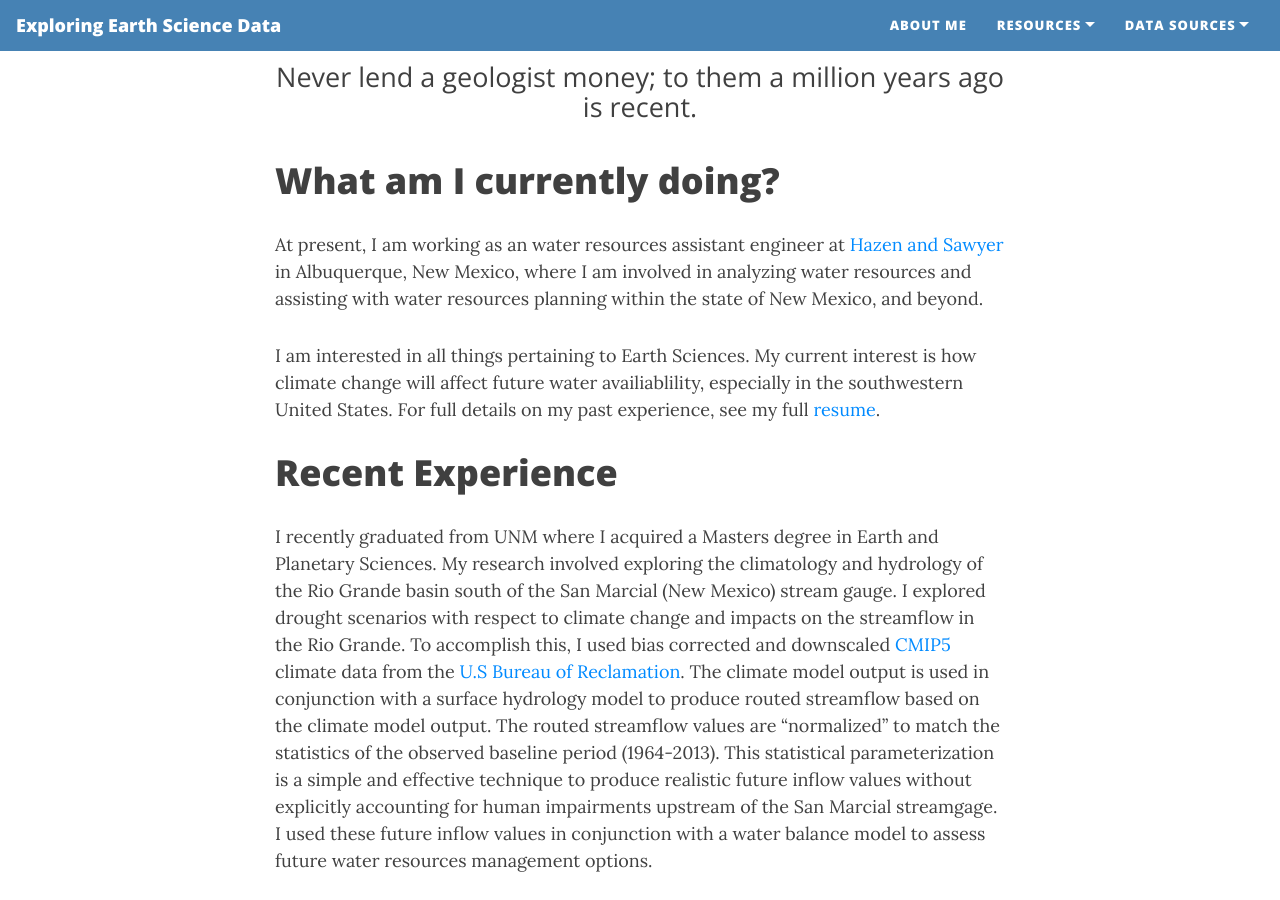
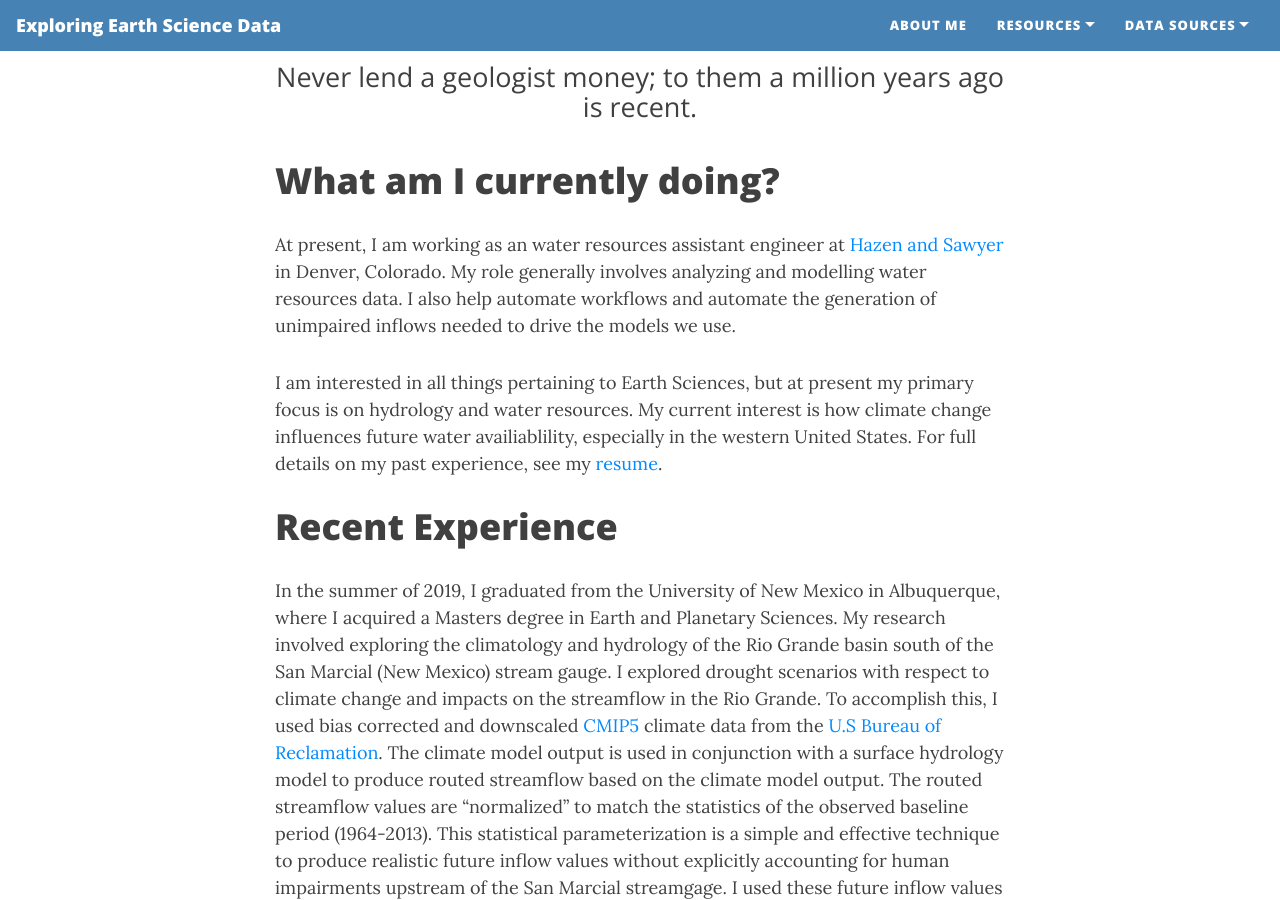
Before and after one commit to nolantownsend/nolantownsend.github.io, a Jekyll site: the page built from aboutme.md, in a window 1280 px wide and 900 px high, scrolled down 192 px. Built offline with Jekyll 4.4.1, drawn with Linux system fonts in a browser that asks for light colours; nearby versions of some CDN libraries.

Commit message:
Update aboutme up to April, 2022

```diff
--- a/aboutme.md
+++ b/aboutme.md
@@ -5,12 +5,12 @@ subtitle: Never lend a geologist money; to them a million years ago is recent.
 ---
 
 # What am I currently doing?
-At present, I am working as an water resources assistant engineer at [Hazen and Sawyer](https://www.hazenandsawyer.com/) in Albuquerque, New Mexico, where I am involved in analyzing water resources and assisting with water resources planning within the state of New Mexico, and beyond.
+At present, I am working as an water resources assistant engineer at [Hazen and Sawyer](https://www.hazenandsawyer.com/) in Denver, Colorado. My role generally involves analyzing and modelling water resources data.  I also help automate workflows and automate the generation of unimpaired inflows needed to drive the models we use.
 
-I am interested in all things pertaining to Earth Sciences.  My current interest is how climate change will affect future water availiablility, especially in the southwestern United States.  For full details on my past experience, see my full [resume](https://drive.google.com/file/d/11x2x3UTb03kDQmqOKLItCYpowo4Przh9/preview).
+I am interested in all things pertaining to Earth Sciences, but at present my primary focus is on hydrology and water resources.  My current interest is how climate change influences future water availiablility, especially in the western United States.  For full details on my past experience, see my [resume](https://drive.google.com/file/d/1ueDzAypykCTIwl4FU_-G_kzlUfSKcp8C/view?usp=sharing).
 
 # Recent Experience
-I recently graduated from UNM where I acquired a Masters degree in Earth and Planetary Sciences.  My research involved exploring the climatology and hydrology of the Rio Grande basin south of the San Marcial (New Mexico) stream gauge.  I explored drought scenarios with respect to climate change and impacts on the streamflow in the Rio Grande. To accomplish this, I used bias corrected and downscaled  [CMIP5](https://pcmdi.llnl.gov/mips/cmip5/data-portal.html) climate data from the [U.S Bureau of Reclamation](https://gdo-dcp.ucllnl.org/downscaled_cmip_projections/dcpInterface.html#Welcome).  The climate model output is used in conjunction with a surface hydrology model to produce routed streamflow based on the climate model output.  The routed streamflow values are “normalized” to match the statistics of the observed baseline period (1964-2013).  This statistical parameterization is a simple and effective technique to produce realistic future inflow values without explicitly accounting for human impairments upstream of the San Marcial streamgage.  I used these future inflow values in conjunction with a water balance model to assess future water resources management options.
+In the summer of 2019, I graduated from the University of New Mexico in Albuquerque, where I acquired a Masters degree in Earth and Planetary Sciences.  My research involved exploring the climatology and hydrology of the Rio Grande basin south of the San Marcial (New Mexico) stream gauge.  I explored drought scenarios with respect to climate change and impacts on the streamflow in the Rio Grande. To accomplish this, I used bias corrected and downscaled  [CMIP5](https://pcmdi.llnl.gov/mips/cmip5/data-portal.html) climate data from the [U.S Bureau of Reclamation](https://gdo-dcp.ucllnl.org/downscaled_cmip_projections/dcpInterface.html#Welcome).  The climate model output is used in conjunction with a surface hydrology model to produce routed streamflow based on the climate model output.  The routed streamflow values are “normalized” to match the statistics of the observed baseline period (1964-2013).  This statistical parameterization is a simple and effective technique to produce realistic future inflow values without explicitly accounting for human impairments upstream of the San Marcial streamgage.  I used these future inflow values in conjunction with a water balance model to assess future water resources management options.
 
 # Familiar Programs
 - [ArcMap](http://www.unm.edu/~ntownsend/) and ArcGIS Pro ( used primarily for water resource analysis)
```
Also changed, not shown: other parts of aboutme.md (+1 -0 lines).
